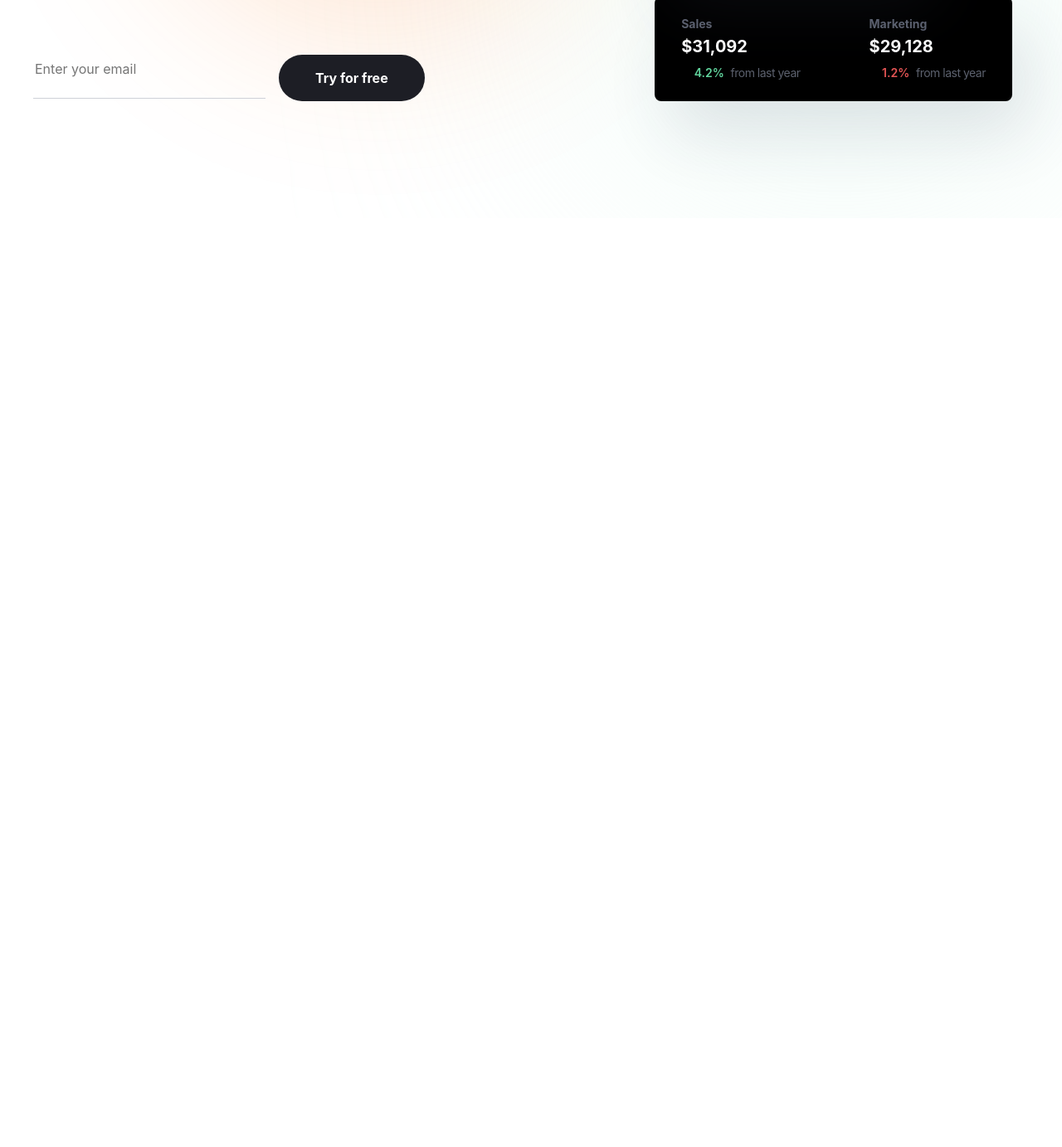
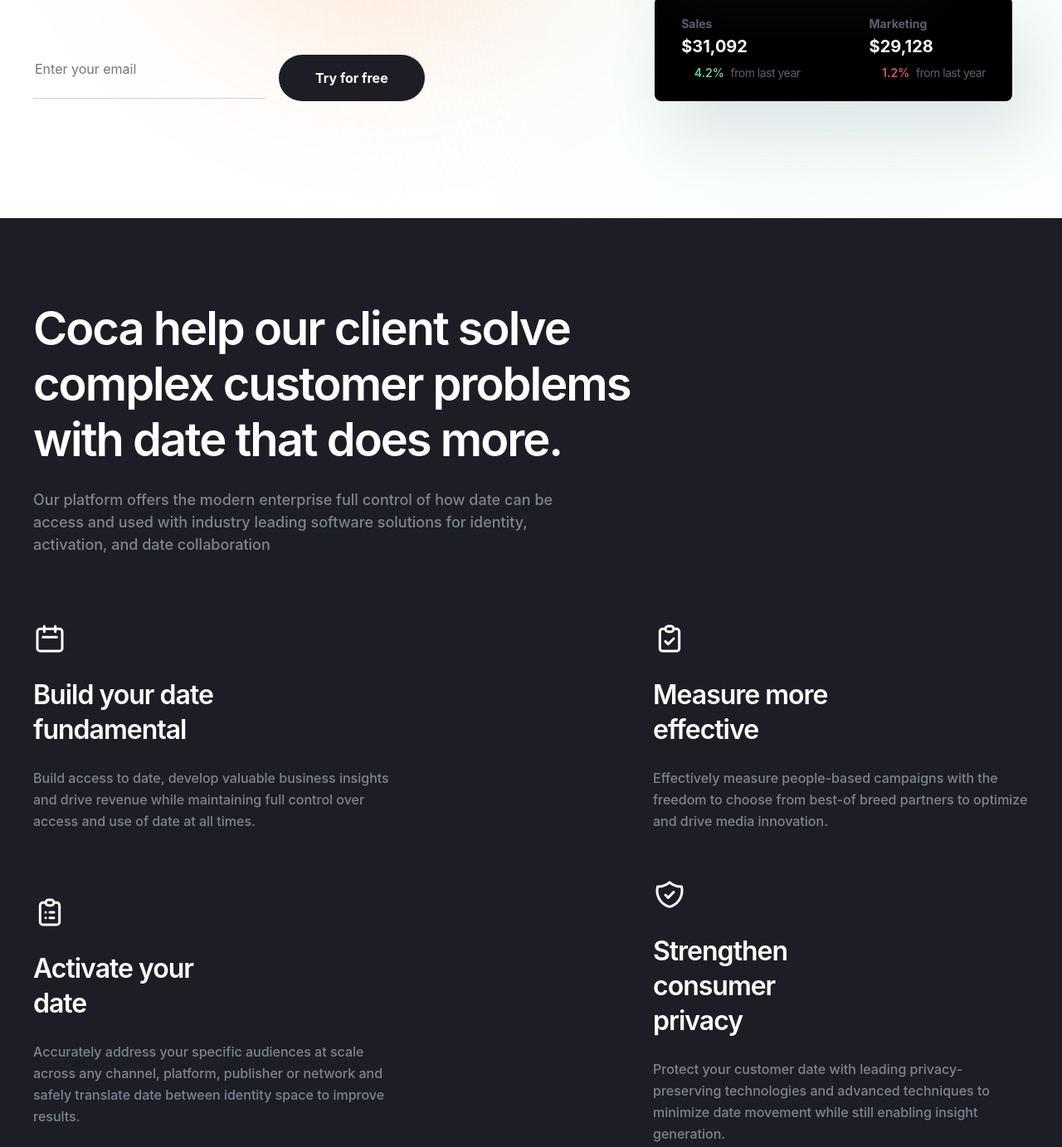
Before and after one commit to Necheg0/coca, a website built with Vite: page src/index.html in a window 1280 px wide. Shown: the part 681-2064 px from the top of the page at 83% size. Before the commit the page ends 944 px from the top, so only its background shows below. Built offline with nearby package versions, Linux system fonts and the light colour scheme; files whose address does not match are found by name.

Commit message:
Created overview section

```diff
--- a/src/assets/scss/components/header.scss
+++ b/src/assets/scss/components/header.scss
@@ -190,3 +190,12 @@
 .burger {
   @include burger;
 }
+
+.sticky {
+  position: fixed;
+  top: 0;
+  width: 100%;
+  background-color: var(--neutral-color-10);
+  height: 100px;
+  z-index: var(--z-index-4);
+}
--- /dev/null
+++ b/src/assets/scss/components/home/overview.scss
@@ -0,0 +1,89 @@
+.overview {
+  padding: 100px 0;
+  background-color: var(--black-bg-color);
+
+  @include tablet{
+    text-align: center;
+  }
+
+@include mobile{
+  padding: 60px 0;
+}
+
+  &__title {
+    margin-bottom: 24px;
+    max-width: 816px;
+    color: #fff;
+    font-weight: 600;
+    letter-spacing: -2px;
+  }
+  &__descr {
+    max-width: 660px;
+    color: #7e8492;
+    font-weight: 500;
+    line-height: 150%;
+    margin-bottom: 80px;
+
+    @include tablet{
+      margin-bottom: 60px;
+    }
+
+    @include small-mobile{
+      margin-bottom: 50px;
+    }
+
+  }
+
+  &__list {
+    @include flex-all-between;
+    flex-wrap: wrap;
+    gap: 56px;
+
+    @include tablet{
+      flex-direction: column;
+      align-items: center;
+      gap: 40px;
+    }
+  }
+  &__item {
+    max-width: 453px;
+
+    &-icon,
+    &-title {
+      margin-bottom: 24px;
+
+      @include tablet{
+        margin-bottom: 18px;
+      }
+    }
+
+    &-title {
+      max-width: 262px;
+      color: #fff;
+      font-weight: 600;
+      line-height: 42px;
+      letter-spacing: -1px;
+
+      @include mobile{
+        max-width: 320px ;
+      }
+    }
+    &-descr {
+      color: var(--Neutral-60, #7e8492);
+      font-family: Inter;
+      font-size: 16px;
+      font-style: normal;
+      font-weight: 500;
+      line-height: 26px; /* 162.5% */
+    }
+  }
+
+  &__title,
+  &__descr,
+  &__item-title{
+    @include tablet{
+      margin-right: auto;
+      margin-left: auto
+    }
+  }
+}
--- a/src/assets/scss/main.scss
+++ b/src/assets/scss/main.scss
@@ -5,3 +5,4 @@
 ///components
 @import './components/header.scss';
 @import './components/home/hero.scss';
+@import './components/home/overview.scss';
--- /dev/null
+++ b/src/html/components/home/overview.html
@@ -0,0 +1,37 @@
+<section class="overview">
+  <div class="container">
+    <h2 class="overview__title heading-h2">
+      Coca help our client solve complex customer problems with date that does more.
+    </h2>
+    <p class="overview__descr text-p-medium">Our platform offers the modern enterprise full control of how date can be
+      access and used
+      with industry leading
+      software solutions for identity, activation, and date collaboration</p>
+    <ul class="overview__list">
+      <li class="overview__item">
+        <img src="./assets/icons/calendar-icon.svg" alt="" width="40px" height="40px" class="overview__item-icon">
+        <h3 class="overview__item-title heading-h5">Build your date fundamental</h3>
+        <p class="overview__item-descr text-p-default" >Build access to date, develop valuable business insights and drive revenue while
+          maintaining full control over access and use of date at all times.</p>
+      </li>
+      <li class="overview__item">
+        <img src="./assets/icons/todo-icon.svg" alt="" width="40px" height="40px" class="overview__item-icon">
+        <h3 class="overview__item-title heading-h5">Measure more effective</h3>
+        <p class="overview__item-descr text-p-default">Effectively measure people-based campaigns with the freedom to choose from
+          best-of breed partners to optimize and drive media innovation.</p>
+      </li>
+      <li class="overview__item">
+        <img src="./assets/icons/list-icon.svg" alt="" width="40px" height="40px" class="overview__item-icon">
+        <h3 class="overview__item-title heading-h5">Activate your date</h3>
+        <p class="overview__item-descr text-p-default">Accurately address your specific audiences at scale across any channel,
+          platform, publisher or network and safely translate date between identity space to improve results.</p>
+      </li>
+      <li class="overview__item">
+        <img src="./assets/icons/shield-icon.svg" alt="" width="40px" height="40px" class="overview__item-icon">
+        <h3 class="overview__item-title heading-h5">Strengthen consumer privacy</h3>
+        <p class="overview__item-descr text-p-default">Protect your customer date with leading privacy-preserving technologies and
+          advanced techniques to minimize date movement while still enabling insight generation.</p>
+      </li>
+    </ul>
+  </div>
+</section>
--- a/src/index.html
+++ b/src/index.html
@@ -3,7 +3,8 @@
   <load src="./html/base/head.html" title="Home" />
   <body class="body" data-theme="light">
     <load src="./html/components/header.html" title="Home" />
-    <load src="./html/components/home/hero.html" title="Home" />
+    <load src="./html/components/home/hero.html" title="hero" />
+    <load src="./html/components/home/overview.html" title="overview" />
 
     <script  src="/js/main.js" type="module"></script>
   </body>
```
